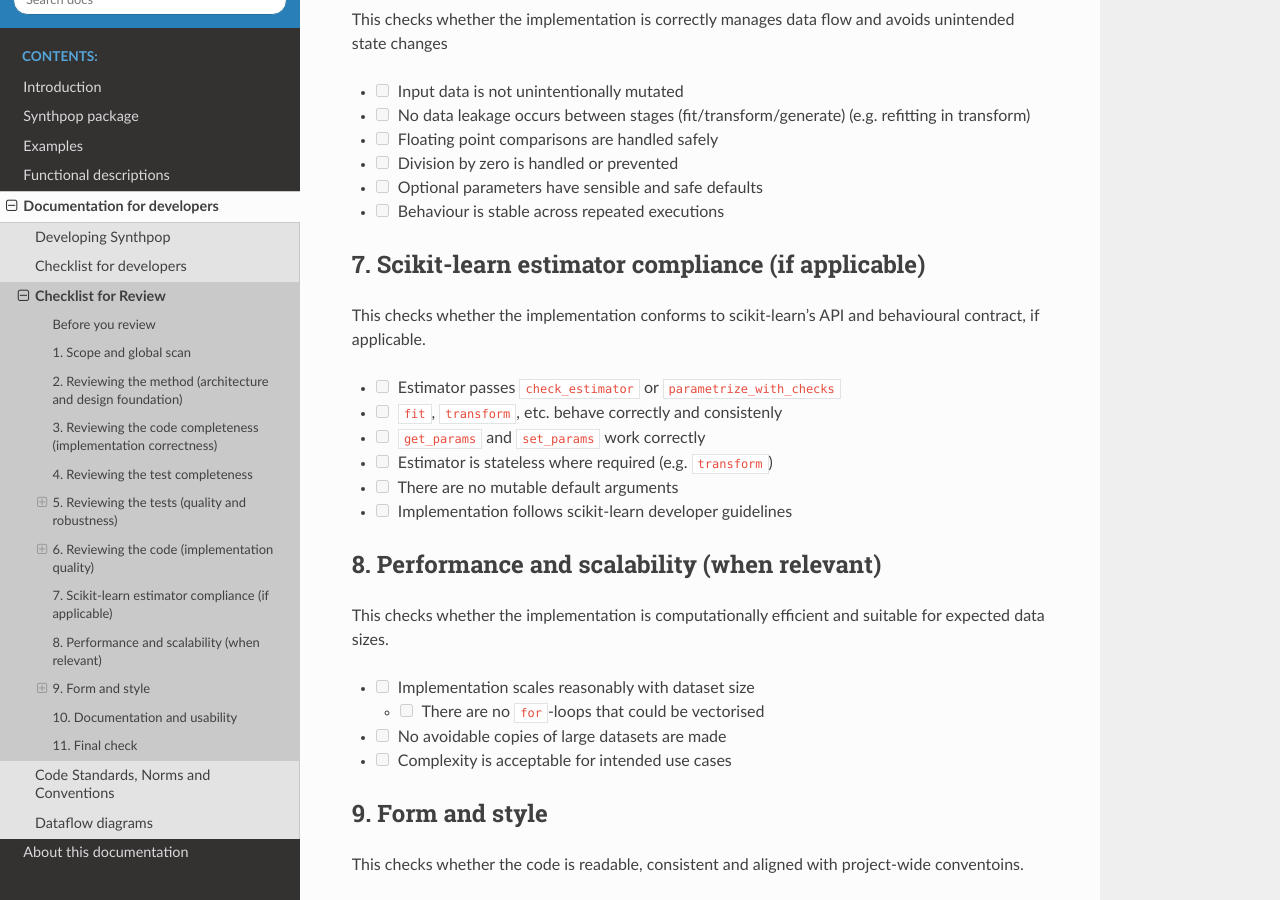
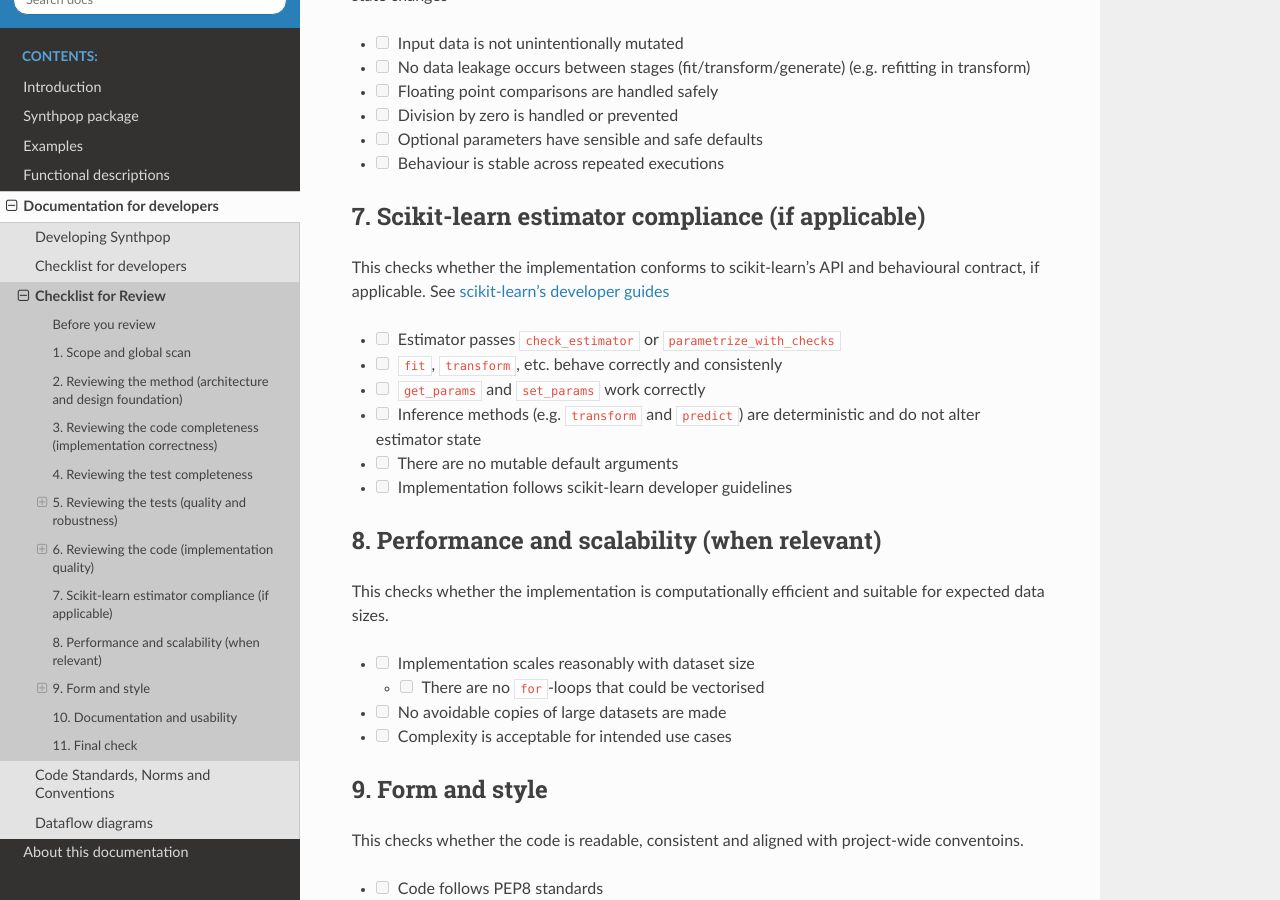
Before and after one commit to duonl/synthpop-py, a Sphinx documentation site: the page built from docs/source/developer/checklist_for_review.md, in a window 1280 px wide and 900 px high, scrolled down 3424 px. Built offline with Sphinx 7.4.7 and the Read the Docs theme 3.1.0, drawn with Linux system fonts in a browser that asks for light colours; some of the changed text lies outside the part shown.

Commit message:
Update checklist_for_review.md after feedback

```diff
--- a/docs/source/developer/checklist_for_review.md
+++ b/docs/source/developer/checklist_for_review.md
@@ -47,8 +47,6 @@ This checks whether the implementation is fully and meaningfully validated acros
 - [ ] Edge cases from the functional description are explicitly tested
 - [ ] Correct stubs, mocks and spies are used where applicable in the tests
 - [ ] Real-world usage scenarios are represented in tests
-- [ ] Regression tests are added where relevant
-- [ ] Critical paths are explicitly tested, not only indirectly covered
 - [ ] Data flow through the implementation is tested end-to-end
     - [ ] Output of one component matches input expectations of the next
     - [ ] No implicit mismatches exist between stages (e.g. shape, schema, dtype, structure)
@@ -98,11 +96,11 @@ This checks whether the implementation is correctly manages data flow and avoids
 - [ ] Behaviour is stable across repeated executions
 
 ## 7. Scikit-learn estimator compliance (if applicable)
-This checks whether the implementation conforms to scikit-learn's API and behavioural contract, if applicable.
+This checks whether the implementation conforms to scikit-learn's API and behavioural contract, if applicable. See [scikit-learn's developer guides](https://scikit-learn.org/stable/developers/develop.html)
 - [ ] Estimator passes `check_estimator` or `parametrize_with_checks`
 - [ ] `fit`, `transform`, etc. behave correctly and consistenly
 - [ ] `get_params` and `set_params` work correctly
-- [ ] Estimator is stateless where required (e.g. `transform`)
+- [ ] Inference methods (e.g. `transform` and `predict`) are deterministic and do not alter estimator state
 - [ ] There are no mutable default arguments
 - [ ] Implementation follows scikit-learn developer guidelines
 
```
